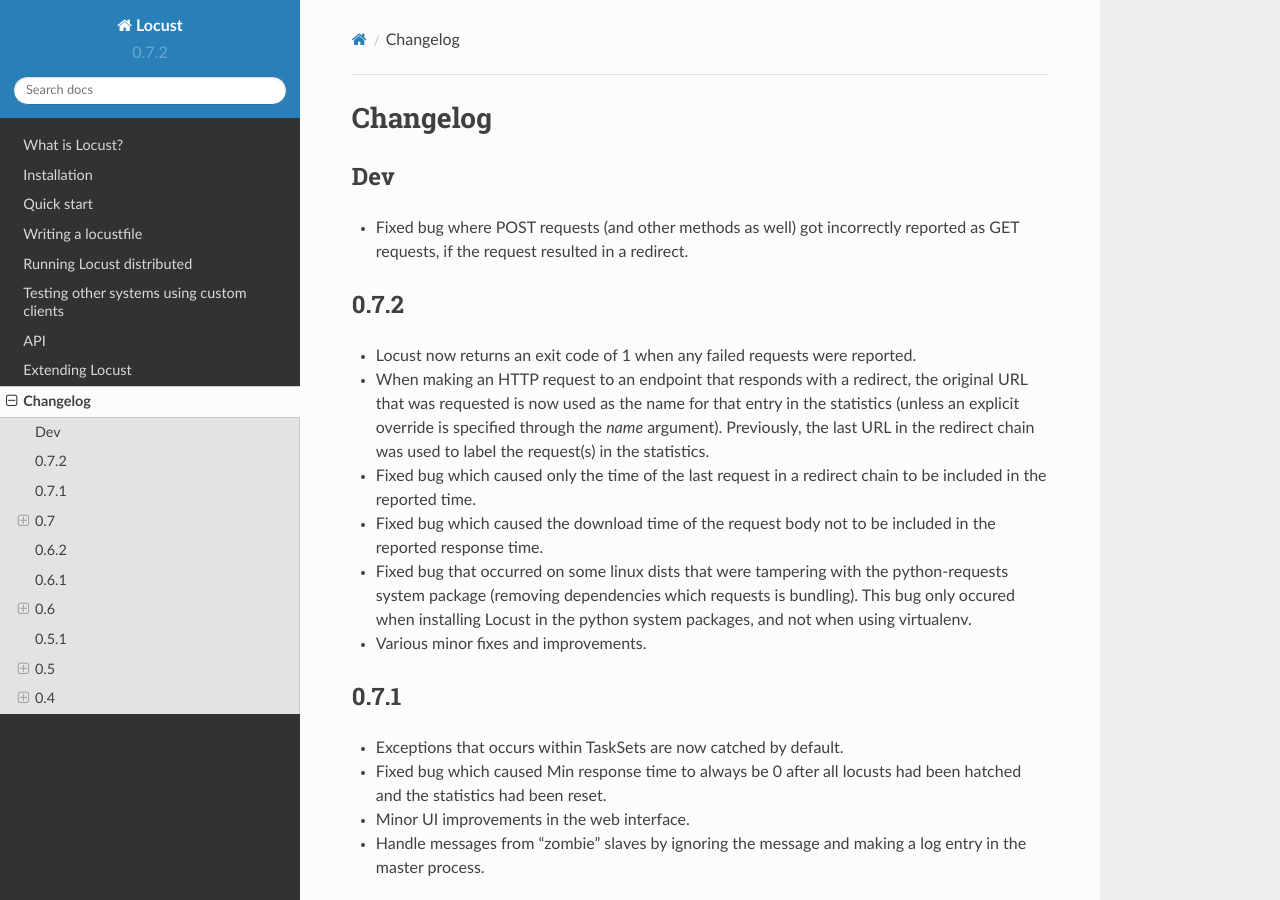
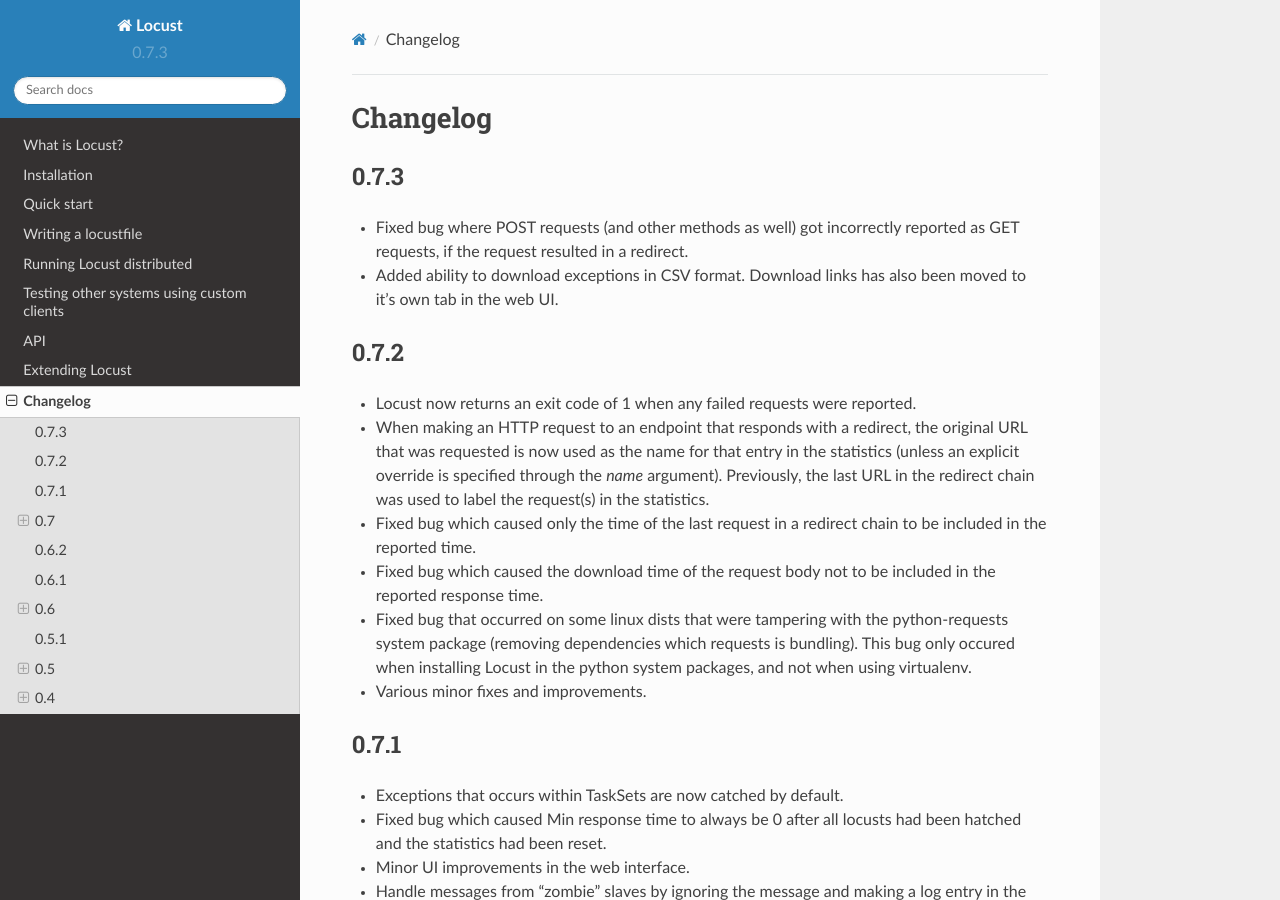
Before and after one commit to locustio/locust, a Sphinx documentation site: the page built from docs/changelog.rst, in a window 1280 px wide and 900 px high. Built offline with Sphinx 7.4.7 and the Read the Docs theme 2.0.0, drawn with Linux system fonts in a browser that asks for light colours.

Commit message:
Bumped version to 0.7.3 and updated Changelog

```diff
--- a/docs/changelog.rst
+++ b/docs/changelog.rst
@@ -2,11 +2,13 @@
 Changelog
 ##########
 
-Dev
-===
+0.7.3
+=====
 
 * Fixed bug where POST requests (and other methods as well) got incorrectly reported as
   GET requests, if the request resulted in a redirect.
+* Added ability to download exceptions in CSV format. Download links has also been moved
+  to it's own tab in the web UI.
 
 
 0.7.2
--- a/locust/__init__.py
+++ b/locust/__init__.py
@@ -1,4 +1,4 @@
 from core import HttpLocust, Locust, TaskSet, task
 from exception import InterruptTaskSet, ResponseError, RescheduleTaskImmediately
 
-version = "0.7.2"
+version = "0.7.3"
--- a/setup.py
+++ b/setup.py
@@ -3,7 +3,7 @@
 from setuptools import setup, find_packages, Command
 import sys, os
 
-version = '0.7.2'
+version = '0.7.3'
 
 
 class Unit2Discover(Command):
```
